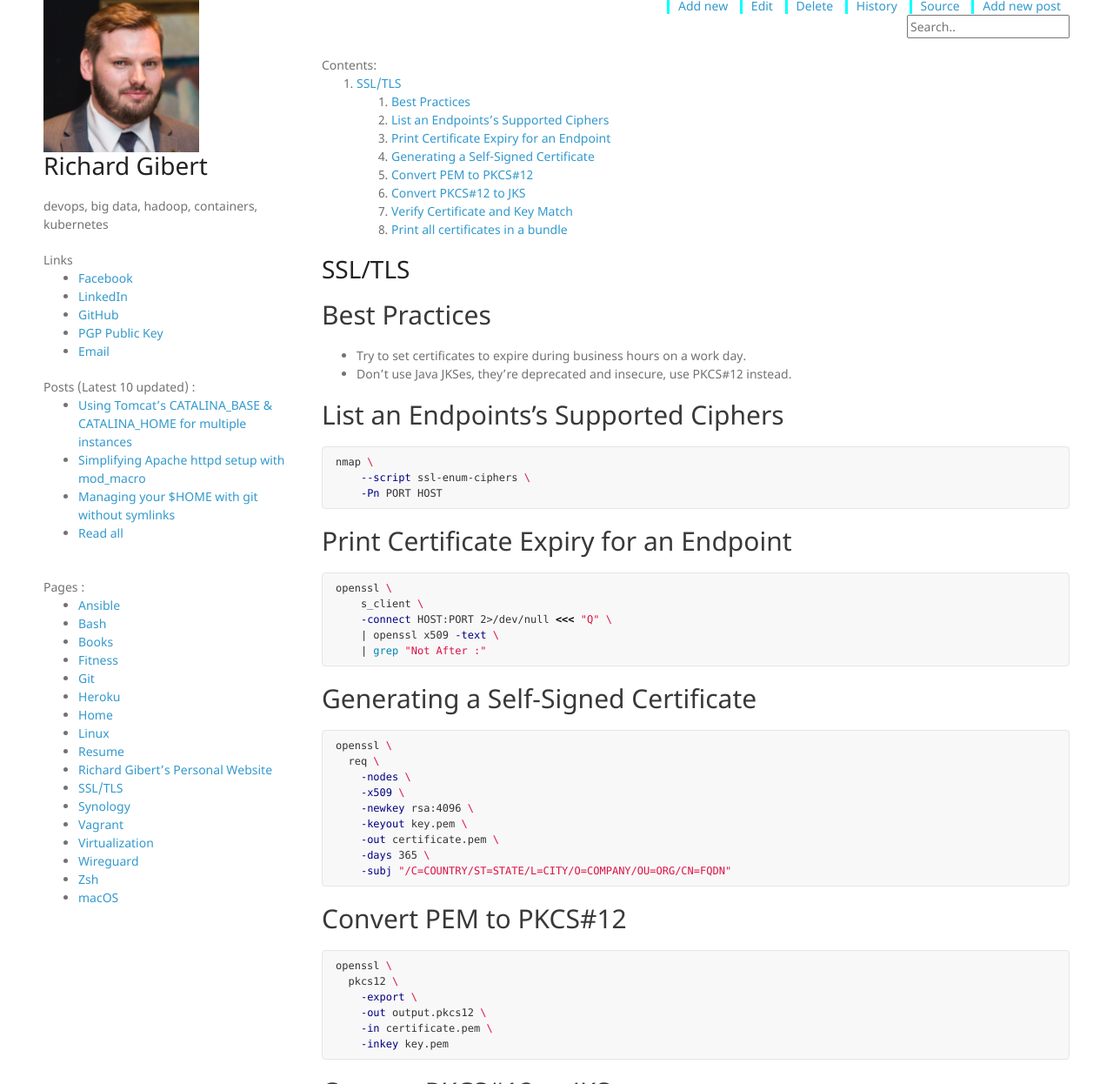
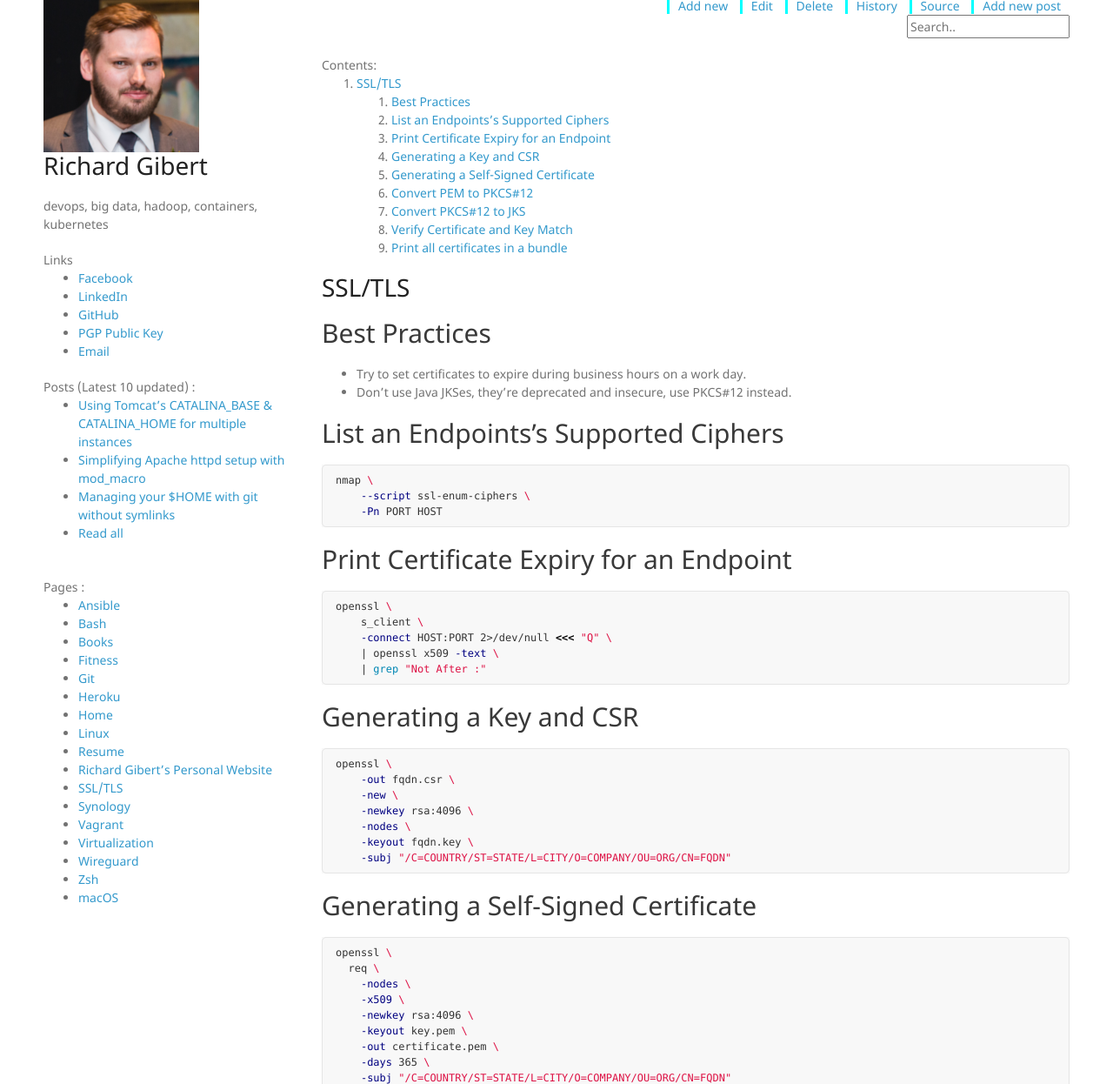
Before and after one commit to rgibert/rgibert.github.io, a Jekyll site: the page built from wiki/tls.md, in a window 1280 px wide and 1400 px high, cut to the strip 154-1400 px from the top of the window. Shown: the whole strip at 87% size. Built offline with Jekyll 4.4.1, drawn with Linux system fonts in a browser that asks for light colours; nearby versions of some CDN libraries; our own code applies the rules of GitHub Pages for plain Markdown files.

Commit message:
add key/csr generation

```diff
--- a/wiki/tls.md
+++ b/wiki/tls.md
@@ -21,6 +21,18 @@ openssl \
     -connect HOST:PORT 2>/dev/null <<< "Q" \
     | openssl x509 -text \
     | grep "Not After :"
+~~~
+
+## Generating a Key and CSR
+
+~~~ bash
+openssl \
+    -out fqdn.csr \
+    -new \
+    -newkey rsa:4096 \
+    -nodes \
+    -keyout fqdn.key \
+    -subj "/C=COUNTRY/ST=STATE/L=CITY/O=COMPANY/OU=ORG/CN=FQDN"
 ~~~
 
 ## Generating a Self-Signed Certificate
```
